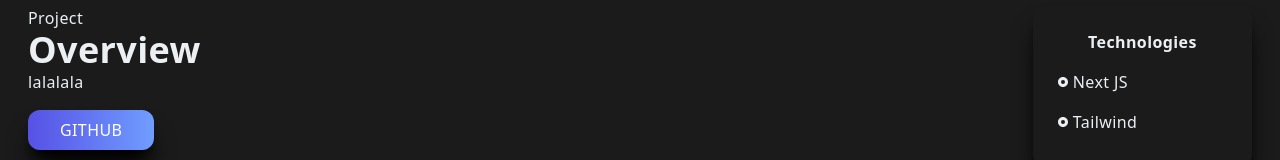
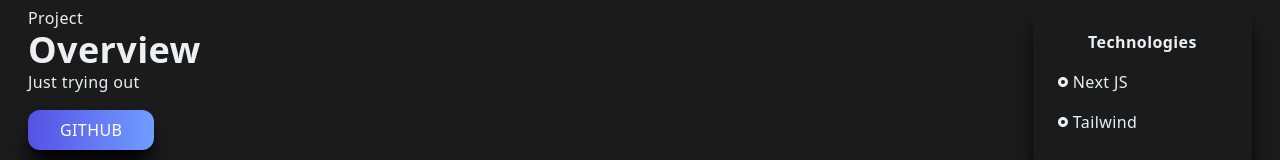
Before and after one commit to munnizashah/Portfolio, a Next.js app: page /portfolio in a window 1280 px wide. Shown: the part 346-506 px from the top of the page. Built offline with nearby package versions, Linux system fonts and the light colour scheme.

Commit message:
trying something on netlify

```diff
--- a/src/pages/portfolio.jsx
+++ b/src/pages/portfolio.jsx
@@ -27,7 +27,7 @@ const portfolio = () => {
         <div className="col-span-4">
           <p>Project</p>
           <h2>Overview</h2>
-          <p>lalalala</p>
+          <p>Just trying out</p>
           <a href="https://github.com/munnizashah/Portfolio">
             <button className="px-8 py-2 mt-4">Github</button>
           </a>
```
